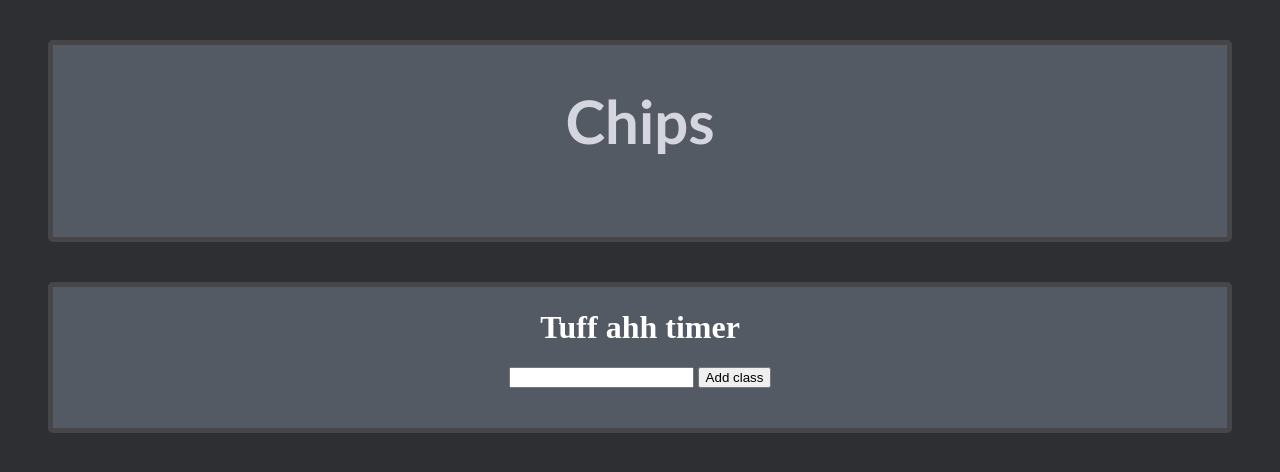
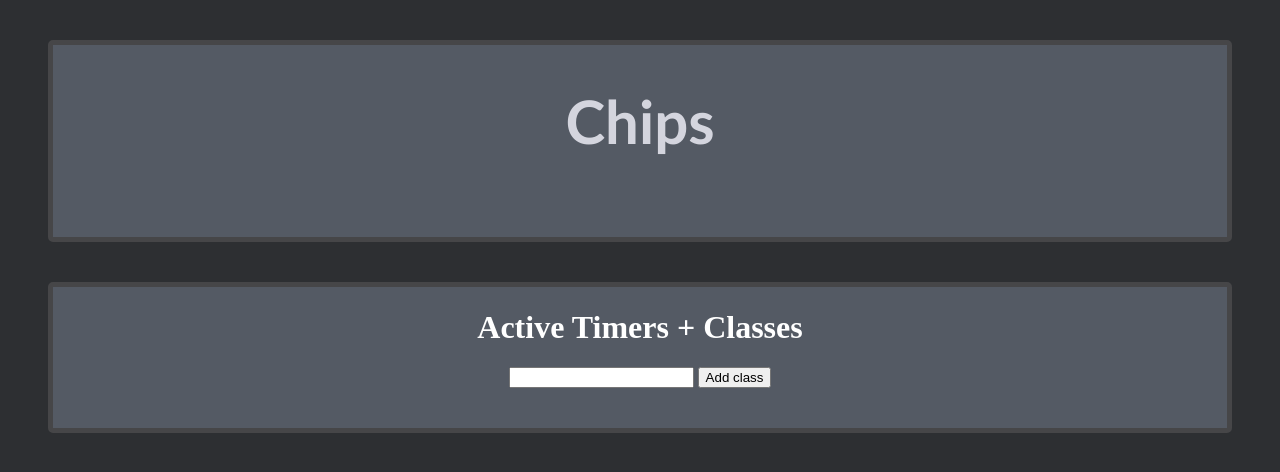
Before and after one commit to PugsRDubs/islandhacks25, a SvelteKit app: page / in a window 1280 px wide. Shown: the top 472 px of the page. Built offline with nearby package versions, Linux system fonts and the light colour scheme.

Commit message:
Update +page.svelte

```diff
--- a/src/routes/+page.svelte
+++ b/src/routes/+page.svelte
@@ -12,7 +12,7 @@
 
 </script>
 
-<h1>Tuff ahh timer</h1>
+<h1>Active Timers + Classes</h1>
 <input bind:value={classInput} type="text">
 <button onclick={addClass}>Add class</button>
 {#each classes as name}
```
